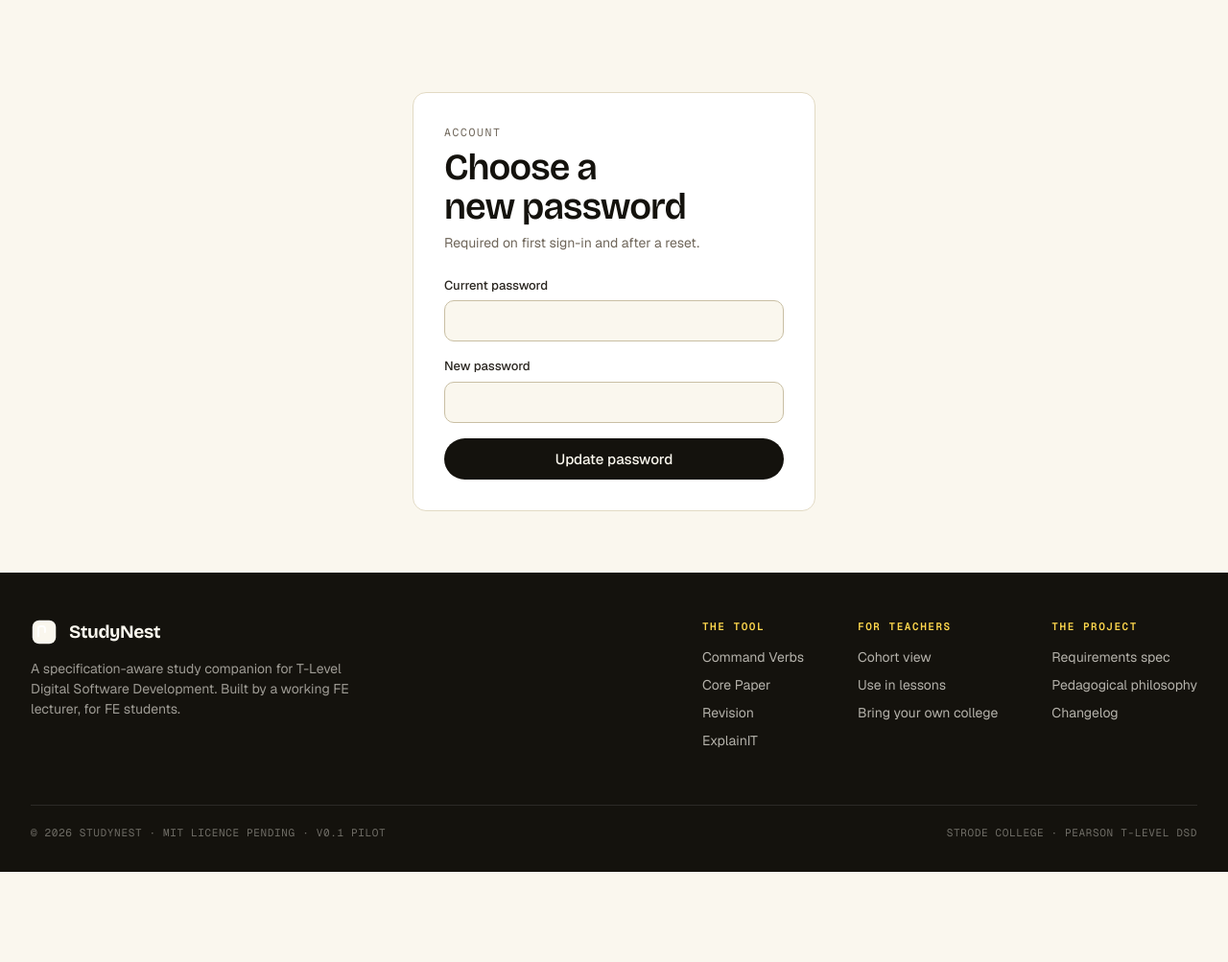
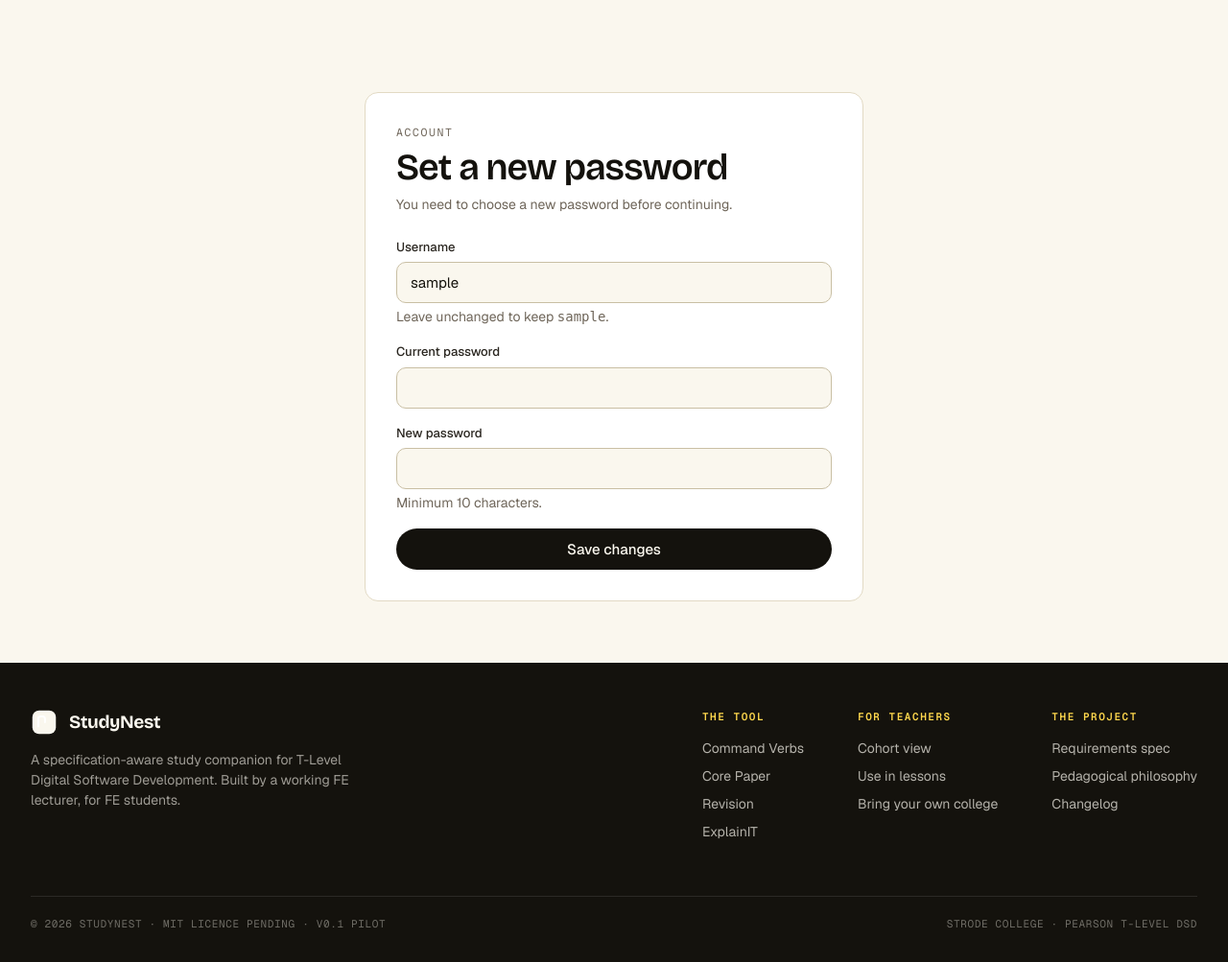
Before and after one commit to Justin-mario/studynest, a Flask app: page /auth/change-password in a window 1280 px wide. Shown: the part 67-1070 px from the top of the page at 96% size. Before the commit the page ends 976 px from the top, so only its background shows below. Run offline with Flask 3, Linux system fonts and the light colour scheme; the visitor is signed in with stand-in values (Sample User, id 1); data comes from the database, SQL or seed files in the repository; parts of the project's set-up code (start-up, migrations or seed data) failed here and were passed over; some web fonts are replaced.

Commit message:
Functional sign-in with seeded admin and role-based redirect
- Add INITIAL_ADMIN_HANDLE and INITIAL_ADMIN_PASSWORD config keys
  (defaults: "T-Level Tutor" / "Best!Tutor@2026"). Overridable via env;
  reset by editing the .env BEFORE first startup — once the admin row
  exists, env values are ignored and changes happen in-app.

- New app/services/auth_seed.py: ensure_tables() runs db.create_all()
  in dev (AUTO_CREATE_TABLES=true), ensure_admin_account() idempotently
  creates the admin user on first boot with must_change_password=False
  so the static credentials work immediately.

- Wire bootstrap into create_app() so tables and admin exist before the
  first request.

- Implement auth routes properly:
    * sign_in: POST validates handle + password, login_user(), role-
      based redirect — admin -> /admin/, student -> /dashboard/.
      Honours ?next= for internal paths only. Rate-limited to
      5 attempts/minute per IP (FR-14).
    * change_password: lets the signed-in user update username,
      password, or both. Current password always required to confirm.
      Used both by admins updating their static credentials and by
      students on forced first-time change (FR-12).
    * sign_out: existing, unchanged.

- Sign-in template: username field, hidden next field, focus on first
  input, branded submit with arrow icon.

- Change-password template: copy adapts based on must_change_password;
  fields for username + current password + new password (new password
  optional unless forced). Back-to-dashboard link.

- Admin dashboard: header now greets the admin by handle, with action
  buttons for Students and Account & password.

```diff
--- a/app/__init__.py
+++ b/app/__init__.py
@@ -22,6 +22,7 @@ def create_app(config_class: type | None = None) -> Flask:
     _init_extensions(app)
     _register_blueprints(app)
     _register_error_handlers(app)
+    _bootstrap_database(app)
     _maybe_sync_content(app)
 
     return app
@@ -71,6 +72,18 @@ def _register_error_handlers(app: Flask) -> None:
         return render_template("errors/500.html"), 500
 
 
+def _bootstrap_database(app: Flask) -> None:
+    """Create tables (dev only) and seed the initial admin account."""
+    from .services.auth_seed import ensure_admin_account, ensure_tables
+
+    with app.app_context():
+        try:
+            ensure_tables()
+            ensure_admin_account()
+        except Exception:  # noqa: BLE001
+            app.logger.exception("Database bootstrap failed")
+
+
 def _maybe_sync_content(app: Flask) -> None:
     if not app.config.get("CONTENT_SYNC_ON_STARTUP"):
         return
--- a/app/routes/auth.py
+++ b/app/routes/auth.py
@@ -1,15 +1,70 @@
-"""Authentication routes: sign in, sign out, forced password change."""
+"""Authentication routes — sign in, sign out, change-password / handle.
+
+Behaviour:
+  * Sign-in is rate-limited to 5 attempts per minute per IP (FR-14).
+  * On success, role drives the post-login redirect (FR-11):
+      - admin    -> /admin/   (admin dashboard)
+      - student  -> /dashboard/ (student dashboard)
+  * If `must_change_password` is set, the user is redirected to
+    /auth/change-password regardless of role (FR-12).
+  * `?next=` is honoured but validated as an internal path only.
+"""
 from __future__ import annotations
 
-from flask import Blueprint, redirect, render_template, url_for
-from flask_login import login_required, logout_user
+from urllib.parse import urlparse
+
+from flask import Blueprint, flash, redirect, render_template, request, url_for
+from flask_login import current_user, login_required, login_user, logout_user
+from sqlalchemy import select
+
+from ..extensions import db, limiter
+from ..models.user import Role, User
 
 bp = Blueprint("auth", __name__, url_prefix="/auth")
 
 
+def _is_safe_next(target: str | None) -> bool:
+    """Only accept relative paths on this app — never external URLs."""
+    if not target:
+        return False
+    parsed = urlparse(target)
+    return parsed.scheme == "" and parsed.netloc == "" and target.startswith("/")
+
+
+def _post_login_url(user: User) -> str:
+    if user.must_change_password:
+        return url_for("auth.change_password")
+    if user.role == Role.admin:
+        return url_for("admin.index")
+    return url_for("dashboard.index")
+
+
 @bp.route("/sign-in", methods=["GET", "POST"])
+@limiter.limit("5 per minute", methods=["POST"])
 def sign_in():
-    # TODO FR-10/FR-11/FR-14: rate-limited sign-in, role-based redirect.
+    if current_user.is_authenticated:
+        return redirect(_post_login_url(current_user))
+
+    if request.method == "POST":
+        handle = (request.form.get("handle") or "").strip()
+        password = request.form.get("password") or ""
+
+        user = db.session.execute(
+            select(User).where(User.handle == handle)
+        ).scalar_one_or_none()
+
+        if user is None or not user.is_active or not user.check_password(password):
+            flash("Wrong handle or password.", "error")
+            return render_template("auth/sign_in.html"), 401
+
+        login_user(user)
+
+        # Honour ?next= if it's a safe internal path; otherwise role-based redirect.
+        next_target = request.args.get("next") or request.form.get("next")
+        if _is_safe_next(next_target):
+            return redirect(next_target)
+        return redirect(_post_login_url(user))
+
     return render_template("auth/sign_in.html")
 
 
@@ -17,11 +72,61 @@ def sign_in():
 @login_required
 def sign_out():
     logout_user()
+    flash("Signed out.", "info")
     return redirect(url_for("public.landing"))
 
 
 @bp.route("/change-password", methods=["GET", "POST"])
 @login_required
+@limiter.limit("10 per minute", methods=["POST"])
 def change_password():
-    # TODO FR-12: forced first-sign-in password change.
+    """Update handle, password, or both. Current password is always required.
+
+    For an admin who wants to retire the seeded credentials this is the path:
+    enter the current password, optionally change the handle, set a new
+    password. Students arrive here on first sign-in via `must_change_password`.
+    """
+    if request.method == "POST":
+        current_password = request.form.get("current_password") or ""
+        new_password = request.form.get("new_password") or ""
+        new_handle = (request.form.get("handle") or "").strip()
+
+        if not current_user.check_password(current_password):
+            flash("Current password is incorrect.", "error")
+            return render_template("auth/change_password.html"), 401
+
+        changes: list[str] = []
+
+        # Optional handle change.
+        if new_handle and new_handle != current_user.handle:
+            taken = db.session.execute(
+                select(User).where(User.handle == new_handle, User.id != current_user.id)
+            ).scalar_one_or_none()
+            if taken is not None:
+                flash("That username is already in use.", "error")
+                return render_template("auth/change_password.html"), 409
+            current_user.handle = new_handle
+            changes.append("username")
+
+        # Optional password change.
+        if new_password:
+            if len(new_password) < 10:
+                flash("New password must be at least 10 characters.", "error")
+                return render_template("auth/change_password.html"), 400
+            current_user.set_password(new_password)
+            current_user.must_change_password = False
+            changes.append("password")
+
+        if not changes:
+            # Forced change but the user submitted nothing changed.
+            if current_user.must_change_password:
+                flash("You must set a new password to continue.", "warning")
+                return render_template("auth/change_password.html"), 400
+            flash("Nothing to update.", "info")
+            return render_template("auth/change_password.html")
+
+        db.session.commit()
+        flash("Updated " + " and ".join(changes) + ".", "success")
+        return redirect(_post_login_url(current_user))
+
     return render_template("auth/change_password.html")
--- a/app/templates/auth/change_password.html
+++ b/app/templates/auth/change_password.html
@@ -1,24 +1,61 @@
 {% extends "base.html" %}
-{% block title %}Change password &mdash; StudyNest{% endblock %}
+{% block title %}Account &mdash; StudyNest{% endblock %}
 {% block content %}
 <div class="container" style="padding-top: 32px;">
-  <div class="card auth-card">
+  <div class="card auth-card" style="max-width: 520px;">
     <div class="t-eyebrow">Account</div>
-    <h1 class="t-h2 mt-2">Choose a new password</h1>
-    <p class="t-small mt-2">Required on first sign-in and after a reset.</p>
+    {% if current_user.must_change_password %}
+      <h1 class="t-h2 mt-2">Set a new password</h1>
+      <p class="t-small mt-2">You need to choose a new password before continuing.</p>
+    {% else %}
+      <h1 class="t-h2 mt-2">Update your account</h1>
+      <p class="t-small mt-2">
+        Change your username, password, or both. The current password is required to confirm.
+      </p>
+    {% endif %}
 
-    <form method="post" class="mt-6">
+    <form method="post" class="mt-6" autocomplete="on">
       <input type="hidden" name="csrf_token" value="{{ csrf_token() }}">
+
+      <div class="field">
+        <label for="handle">Username</label>
+        <input id="handle" name="handle" type="text" autocomplete="username"
+               value="{{ current_user.handle }}">
+        <p class="t-small" style="margin-top: 4px; color: var(--muted);">
+          Leave unchanged to keep <code>{{ current_user.handle }}</code>.
+        </p>
+      </div>
+
       <div class="field">
         <label for="current_password">Current password</label>
-        <input id="current_password" name="current_password" type="password" autocomplete="current-password" required>
+        <input id="current_password" name="current_password" type="password"
+               autocomplete="current-password" required>
       </div>
+
       <div class="field">
-        <label for="new_password">New password</label>
-        <input id="new_password" name="new_password" type="password" autocomplete="new-password" required minlength="10">
+        <label for="new_password">
+          New password
+          {% if not current_user.must_change_password %}<span class="t-small" style="color: var(--muted);">(optional)</span>{% endif %}
+        </label>
+        <input id="new_password" name="new_password" type="password"
+               autocomplete="new-password"
+               {% if current_user.must_change_password %}required minlength="10"{% else %}minlength="10"{% endif %}>
+        <p class="t-small" style="margin-top: 4px; color: var(--muted);">
+          Minimum 10 characters.
+        </p>
       </div>
-      <button type="submit" class="btn btn-primary" style="width: 100%; justify-content: center;">Update password</button>
+
+      <button type="submit" class="btn btn-primary" style="width: 100%; justify-content: center;">
+        Save changes
+      </button>
     </form>
+
+    {% if not current_user.must_change_password %}
+      <p class="t-small mt-6" style="text-align: center;">
+        <a href="{{ url_for('admin.index') if current_user.role == 'admin' else url_for('dashboard.index') }}"
+           style="color: var(--muted);">&larr; Back to dashboard</a>
+      </p>
+    {% endif %}
   </div>
 </div>
 {% endblock %}
```
Also changed, not shown: app/services/auth_seed.py (added, +55 -0 lines), app/templates/admin/dashboard.html (+16 -3 lines), app/templates/auth/sign_in.html (+11 -5 lines), config.py (+10 -0 lines), 1 other file.
